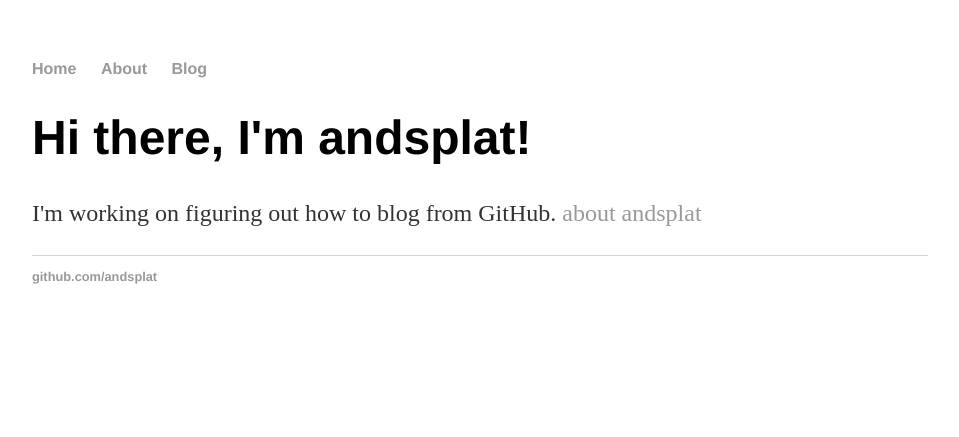
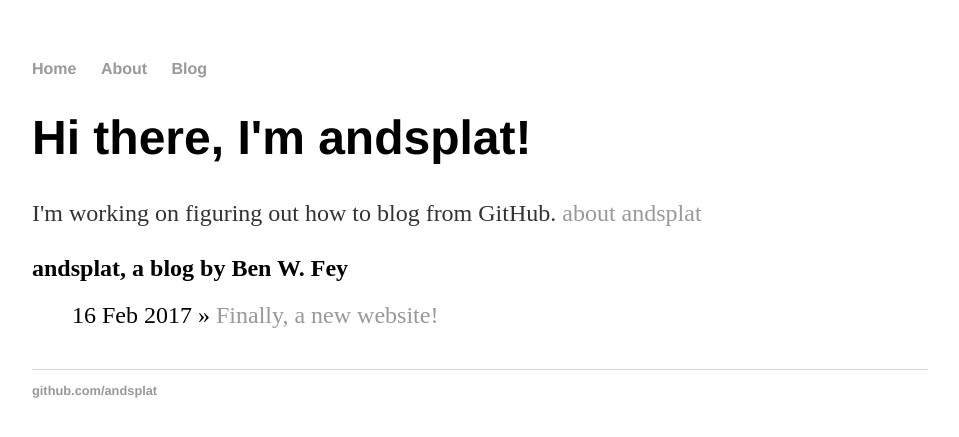
Before and after one commit to andsplat/benwfey, a Jekyll site: the page built from index.html, in a window 1280 px wide. Shown: the top 437 px of the page, without its empty margins (160-1119 px from the left). Built offline with Jekyll 4.4.1, drawn with Linux system fonts in a browser that asks for light colours.

Commit message:
Update index.html

```diff
--- a/index.html
+++ b/index.html
@@ -6,3 +6,11 @@ title: andsplat, a blog by Ben W. Fey
 	<h1>Hi there, I'm andsplat!</h1>
 	<p>I'm working on figuring out how to blog from GitHub. <a href="/about">about andsplat</a></p>
 </div><!-- /.blurb -->
+
+<h2>{{ page.title }}</h2>
+	<ul class="posts">
+
+	  {% for post in site.posts %}
+	    <li><span>{{ post.date | date_to_string }}</span> » <a href="{{ post.url }}" title="{{ post.title }}">{{ post.title }}</a></li>
+	  {% endfor %}
+	</ul>
```
